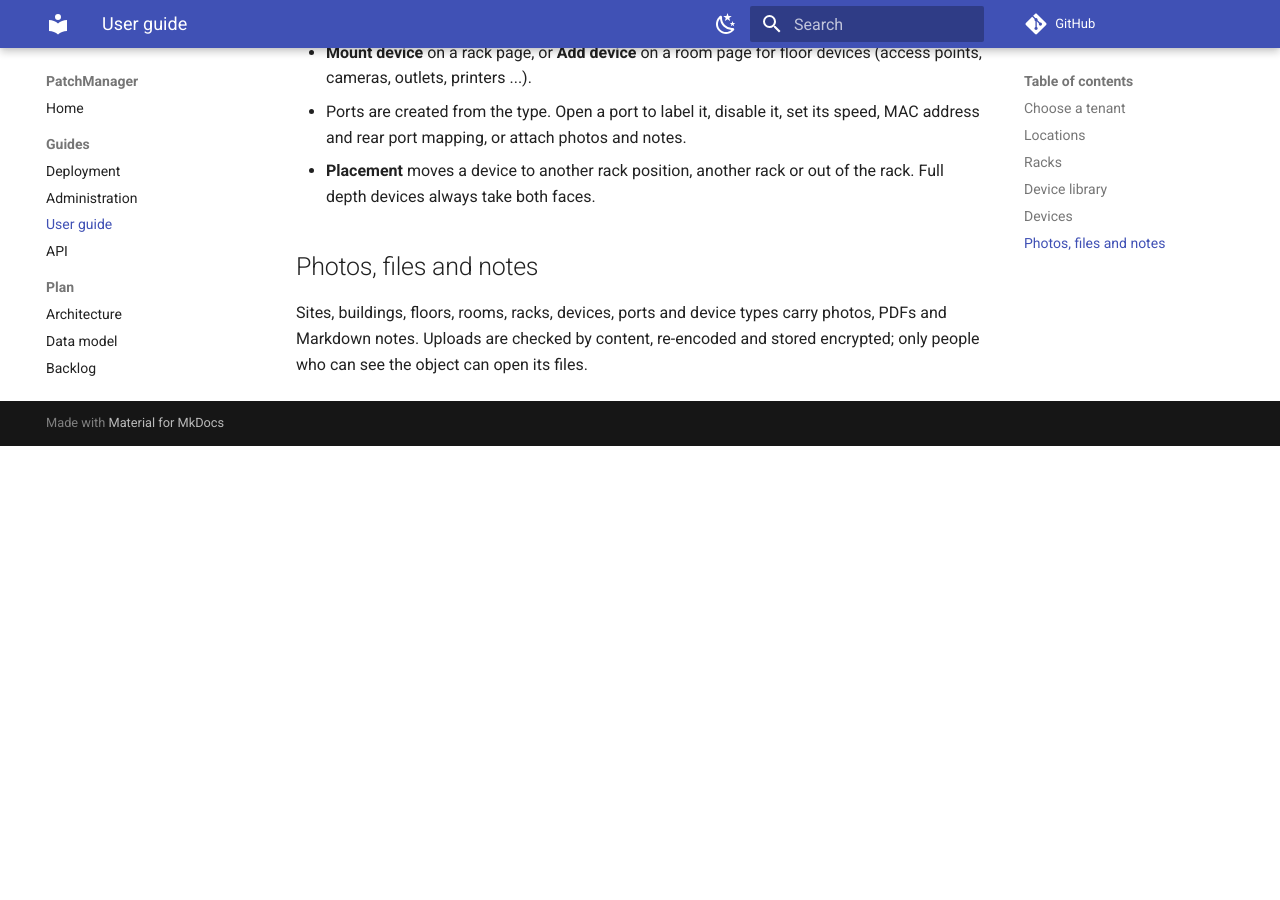
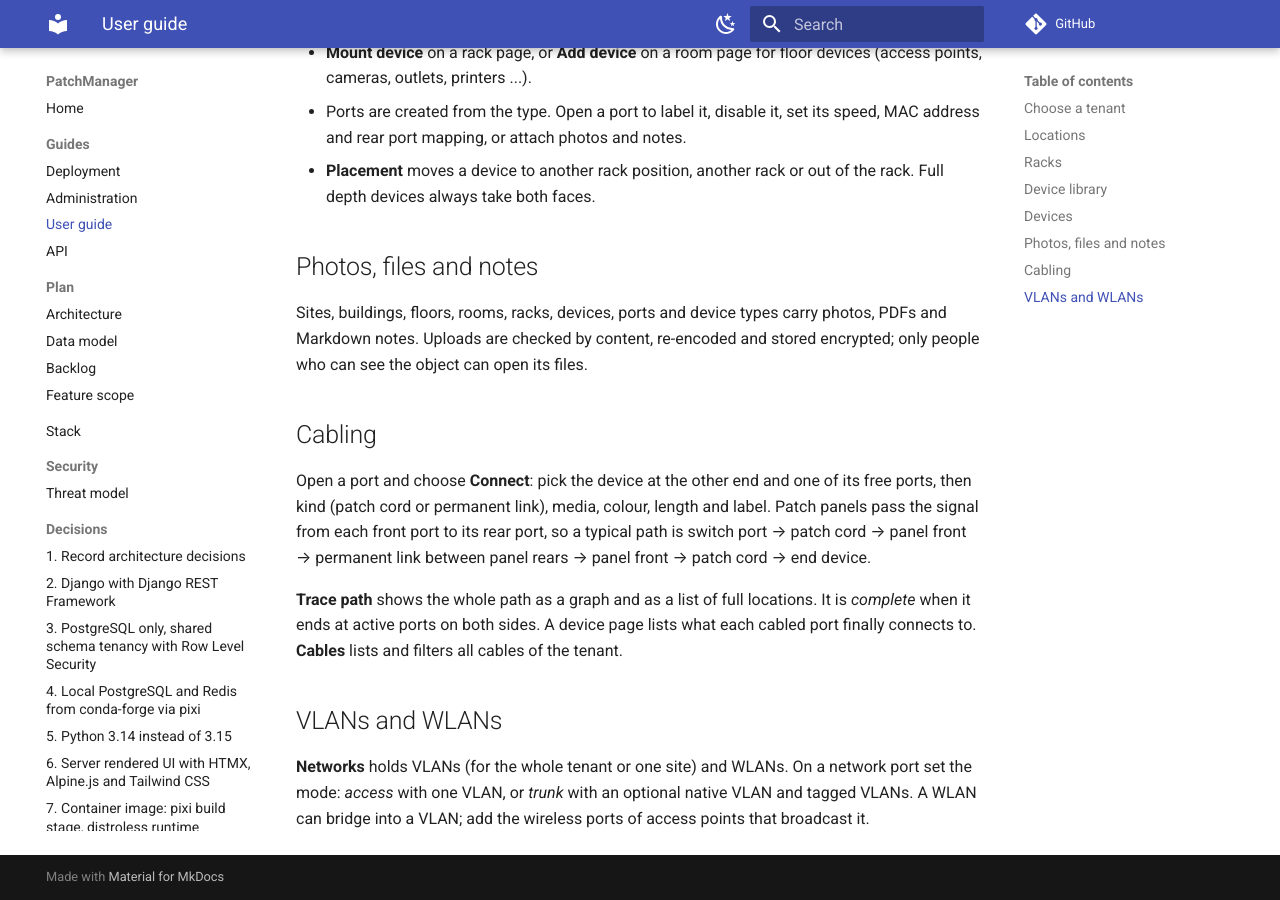
Before and after one commit to MalteKiefer/PatchManager, an MkDocs documentation site: the page built from docs/guides/user.md, in a window 1280 px wide and 900 px high, scrolled down 1433 px. Built offline with MkDocs 1.6.1 and Material for MkDocs 9.7.7, drawn with Linux system fonts in a browser that asks for light colours; comment, search, counter and statistics services are not loaded; before the commit the page ends 1879 px from its top, so only the background shows below that.

Commit message:
docs: document cabling, tracing and networks
ADR 0016, user guide sections, threat model and changelog for 0.5.0.

```diff
--- /dev/null
+++ b/docs/adr/0016-cabling-trace-and-networks.md
@@ -0,0 +1,33 @@
+# 16. Cabling, path tracing, VLANs and WLANs
+
+* Status: accepted
+* Date: 2026-10-21
+
+## Decision
+
+* **Cables** join exactly two ports (`cabling.CableEnd`, one row per side, a
+  port carries at most one end). Kinds: *permanent link* (horizontal cabling,
+  typically rear port to rear port or to an outlet) and *patch cord*. Media,
+  colour, length, label and status are attributes. The database refuses ends
+  whose port or cable belongs to another tenant, so cables never cross tenants;
+  inside a tenant they may join racks, rooms, floors, buildings and sites.
+* A cable's permission scope is the deepest location both ends share. Creating
+  a cable needs `cabling.cable.add` on both end devices.
+* **Tracing** walks from a port over its cable; at a front port it crosses to
+  the mapped rear port and position, at a rear port it leaves through the front
+  port mapped to the position it entered with. It stops at an active port, an
+  open end or a revisited port (loop). Passive start ports are traced in both
+  directions. A path is *complete* when both ends are active ports. Property
+  based tests check that every start point on random panel chains yields the
+  same two ends and that tracing from either end yields the reversed path.
+  Viewers may trace (`*.trace` added to Viewer and Auditor); ports on devices
+  the viewer cannot see are shown anonymised.
+* **VLANs** are tenant wide or bound to a site; VLAN ID unique per scope. Ports
+  are `access` (one untagged VLAN) or `trunk` (optional native VLAN plus tagged
+  VLANs). A trigger accepts only VLANs of the port's tenant and, for site
+  VLANs, the port's site.
+* **WLANs** (SSID, security, optional VLAN) are broadcast by wireless ports of
+  access points; the database accepts only wireless ports of the same tenant.
+* Moving a site to another tenant is refused while cables leave the site or its
+  ports use tenant wide VLANs or WLANs; otherwise cables, site VLANs and tagged
+  assignments move with it.
--- a/docs/guides/user.md
+++ b/docs/guides/user.md
@@ -63,3 +63,23 @@
 Sites, buildings, floors, rooms, racks, devices, ports and device types carry
 photos, PDFs and Markdown notes. Uploads are checked by content, re-encoded and
 stored encrypted; only people who can see the object can open its files.
+
+## Cabling
+
+Open a port and choose **Connect**: pick the device at the other end and one of
+its free ports, then kind (patch cord or permanent link), media, colour, length
+and label. Patch panels pass the signal from each front port to its rear port,
+so a typical path is switch port → patch cord → panel front → permanent link
+between panel rears → panel front → patch cord → end device.
+
+**Trace path** shows the whole path as a graph and as a list of full locations.
+It is *complete* when it ends at active ports on both sides. A device page lists
+what each cabled port finally connects to. **Cables** lists and filters all
+cables of the tenant.
+
+## VLANs and WLANs
+
+**Networks** holds VLANs (for the whole tenant or one site) and WLANs. On a
+network port set the mode: *access* with one VLAN, or *trunk* with an optional
+native VLAN and tagged VLANs. A WLAN can bridge into a VLAN; add the wireless
+ports of access points that broadcast it.
--- a/mkdocs.yml
+++ b/mkdocs.yml
@@ -52,3 +52,4 @@
       - adr/0013-database-roles.md
       - adr/0014-location-tree-and-rack-space.md
       - adr/0015-devices-ports-and-uploads.md
+      - adr/0016-cabling-trace-and-networks.md
--- a/pixi.toml
+++ b/pixi.toml
@@ -1,6 +1,6 @@
 [workspace]
 name = "patchmanager"
-version = "0.4.0"
+version = "0.5.0"
 description = "Self-hosted network and rack documentation platform"
 authors = ["Malte Kiefer"]
 license = "AGPL-3.0-only"
```
Also changed, not shown: CHANGELOG.md (+22 -0 lines), README.md (+3 -3 lines), docs/security/threat-model.md (+8 -0 lines), 1 other file.
